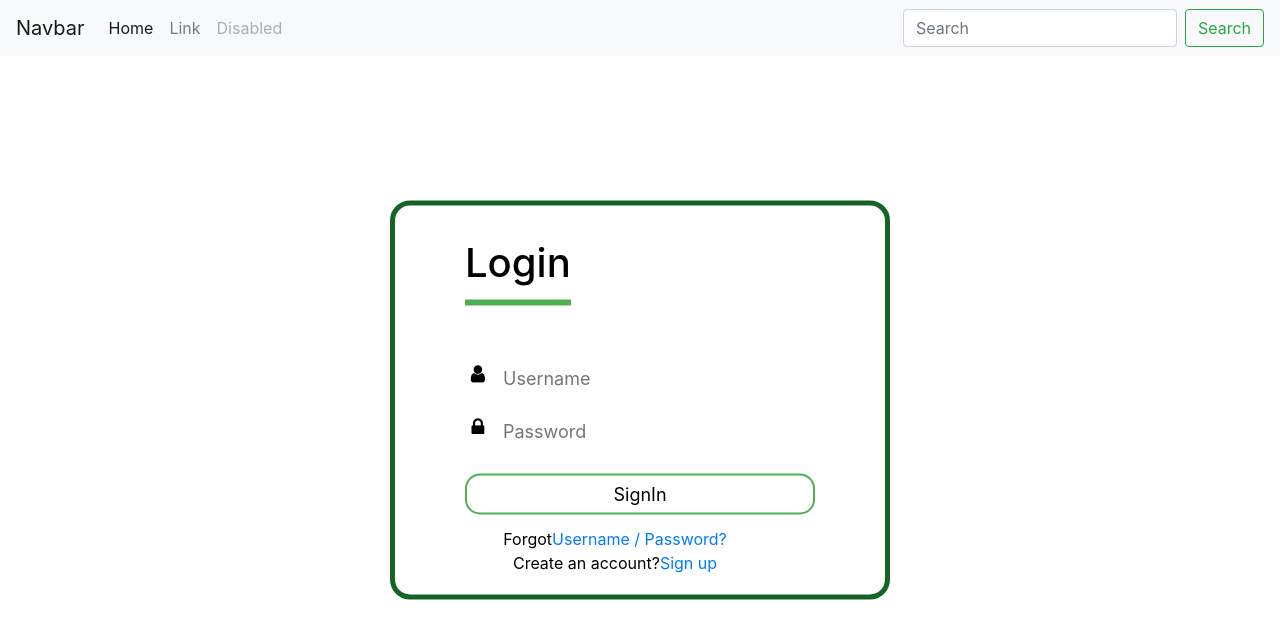
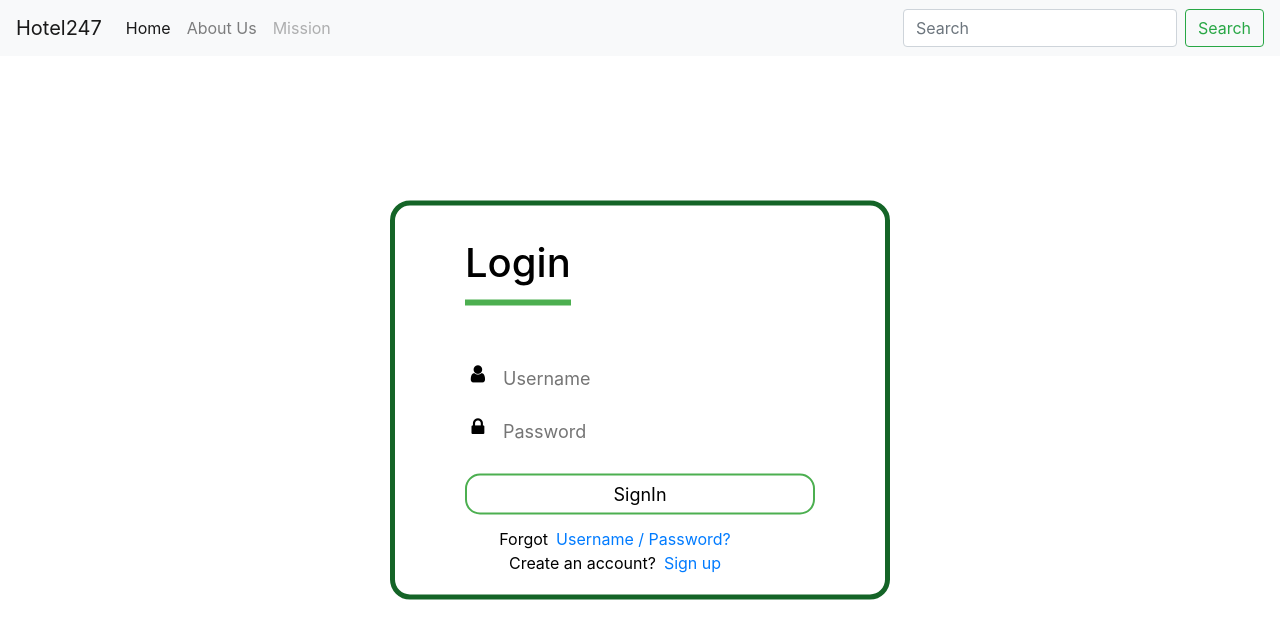
Before and after one commit to hold7door/Hotel247, a React (Create React App) app in the folder front/: page /login in a window 1280 px wide. Shown: the top 638 px of the page. Built offline with nearby package versions, Linux system fonts and the light colour scheme; no server answers.

Commit message:
Minor Changes

```diff
--- a/front/public/style.css
+++ b/front/public/style.css
@@ -75,3 +75,7 @@
 	float: left;
 	margin: 0 10px;
 }
+
+.txt1 {
+	margin-right: 8px;
+}
--- a/front/src/components/loginPage.js
+++ b/front/src/components/loginPage.js
@@ -7,20 +7,20 @@
         return (
             <div className = "nav-container">
                 <nav className="navbar navbar-expand-lg navbar-light bg-light">
-                <a className="navbar-brand" href="#">Navbar</a>
+                <a className="navbar-brand" href="#">Hotel247</a>
                 <button className="navbar-toggler" type="button" data-toggle="collapse" data-target="#navbarTogglerDemo02" aria-controls="navbarTogglerDemo02" aria-expanded="false" aria-label="Toggle navigation">
                     <span className="navbar-toggler-icon"></span>
                 </button>
                 <div className="collapse navbar-collapse" id="navbarTogglerDemo02">
                     <ul className="navbar-nav mr-auto mt-2 mt-lg-0">
                     <li className="nav-item active">
-                        <a className="nav-link" href="#">Home <span className="sr-only">(current)</span></a>
+                        <a className="nav-link" href="/">Home <span className="sr-only">(current)</span></a>
                     </li>
                     <li className="nav-item">
-                        <a className="nav-link" href="#">Link</a>
+                        <a className="nav-link" href="#">About Us</a>
                     </li>
                     <li className="nav-item">
-                        <a className="nav-link disabled" href="#" tabindex="-1" aria-disabled="true">Disabled</a>
+                        <a className="nav-link disabled" href="#" tabindex="-1" aria-disabled="true">Mission</a>
                     </li>
                     </ul>
                     <form className="form-inline my-2 my-lg-0">
@@ -99,17 +99,17 @@
                         </span>
 
                         <a href="#" className="txt2 hov1">
-                            Username / Password?
+                             Username / Password?
                         </a>
                     </div>
 
                     <div className="text-center">
                         <span className="txt1">
-                            Create an account?
+                             Create an account?
                         </span>
 
-                        <a href="sign-up.html" className="txt2 hov1">
-                            Sign up
+                        <a href="/signup" className="txt2 hov1">
+                             Sign up
                         </a>
                     </div>
                 </div>
```
